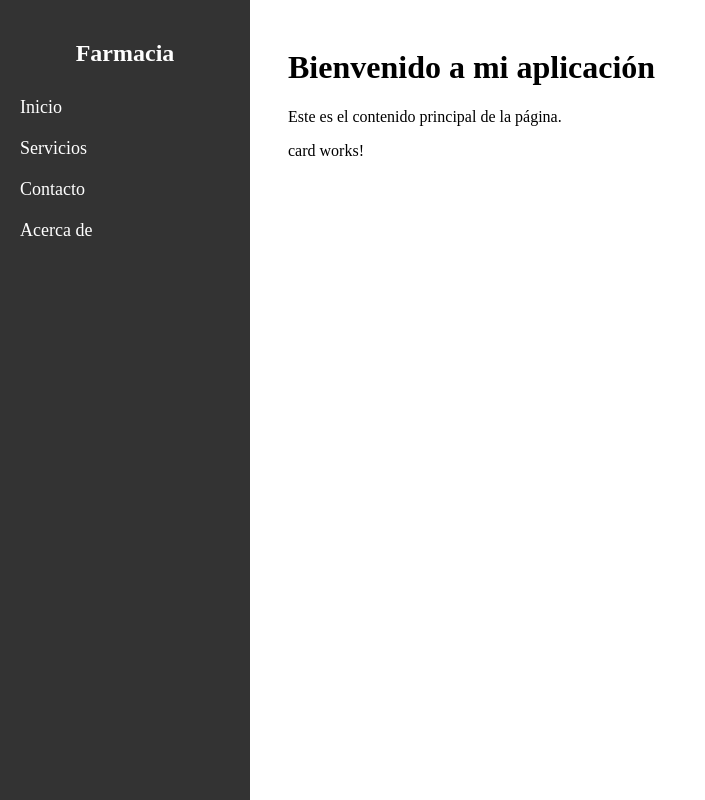
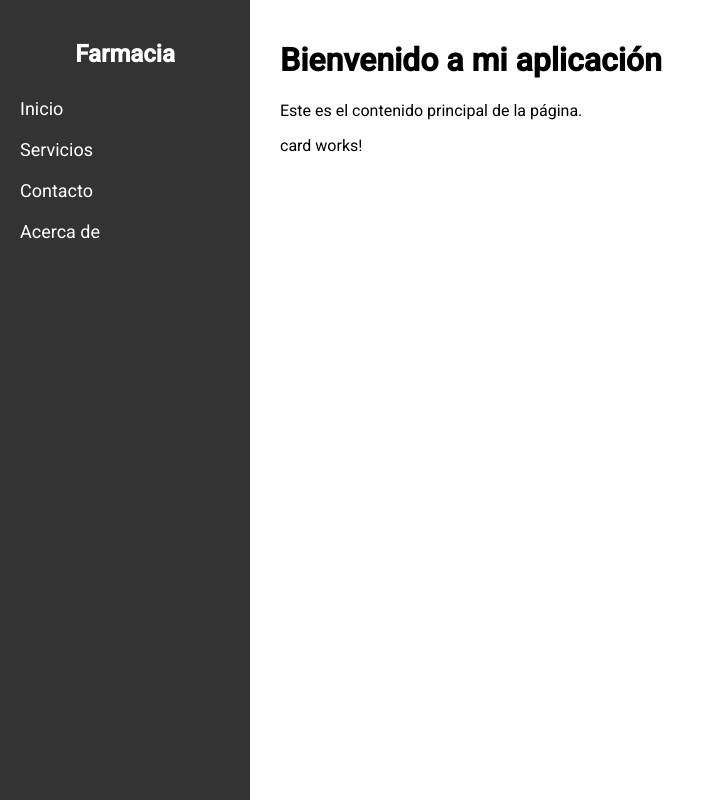
Before and after one commit to DanieZapata/Pharmacy, an Angular app: page / in a window 1280 px wide. Shown: the whole page, without its empty margins (0-705 px from the left). Built offline with nearby package versions, Linux system fonts and the light colour scheme.

Commit message:
update: angular styles material

```diff
--- a/angular.json
+++ b/angular.json
@@ -27,6 +27,7 @@
               }
             ],
             "styles": [
+              "@angular/material/prebuilt-themes/azure-blue.css",
               "src/styles.css"
             ],
             "scripts": [],
@@ -90,6 +91,7 @@
               }
             ],
             "styles": [
+              "@angular/material/prebuilt-themes/azure-blue.css",
               "src/styles.css"
             ],
             "scripts": []
--- a/package.json
+++ b/package.json
@@ -11,10 +11,12 @@
   },
   "private": true,
   "dependencies": {
+    "@angular/cdk": "^19.2.1",
     "@angular/common": "^19.2.0",
     "@angular/compiler": "^19.2.0",
     "@angular/core": "^19.2.0",
     "@angular/forms": "^19.2.0",
+    "@angular/material": "^19.2.1",
     "@angular/platform-browser": "^19.2.0",
     "@angular/platform-browser-dynamic": "^19.2.0",
     "@angular/platform-server": "^19.2.0",
--- a/src/index.html
+++ b/src/index.html
@@ -6,6 +6,8 @@
   <base href="/">
   <meta name="viewport" content="width=device-width, initial-scale=1">
   <link rel="icon" type="image/x-icon" href="favicon.ico">
+  <link href="https://fonts.googleapis.com/css2?family=Roboto:wght@300;400;500&display=swap" rel="stylesheet">
+  <link href="https://fonts.googleapis.com/icon?family=Material+Icons" rel="stylesheet">
 </head>
 <body>
   <app-root></app-root>
--- a/src/styles.css
+++ b/src/styles.css
@@ -1 +1,4 @@
 /* You can add global styles to this file, and also import other style files */
+
+html, body { height: 100%; }
+body { margin: 0; font-family: Roboto, "Helvetica Neue", sans-serif; }
```
Also changed, not shown: 1 other file (tests, documents, lock files or other folders).
